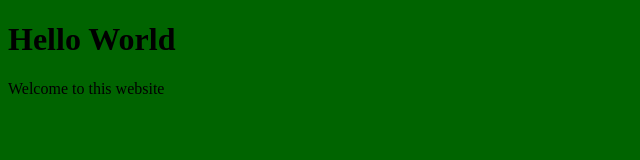
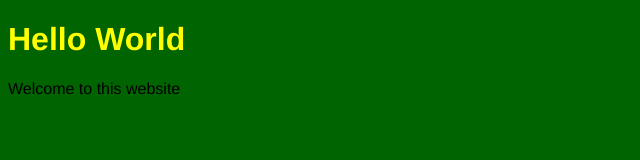
Before and after one commit to Hasnain3135/website, a plain HTML site: page index.html in a window 1280 px wide. Shown: the whole page, without its empty margins (0-640 px from the left). Drawn offline with Linux system fonts and the light colour scheme.

Commit message:
edit: test

```diff
--- a/style.css
+++ b/style.css
@@ -1,3 +1,8 @@
 body {
     background-color: darkgreen;
+    font-family: 'Franklin Gothic Medium', 'Arial Narrow', Arial, sans-serif;
 }
+
+h1 {
+    color: yellow;
+}
```
